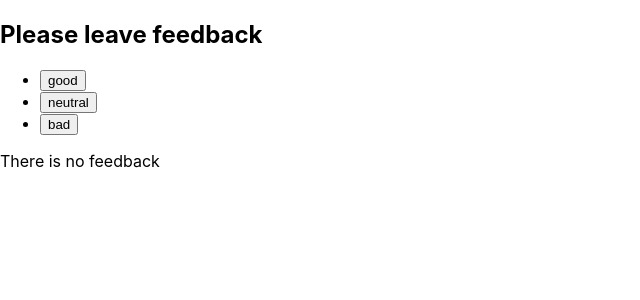
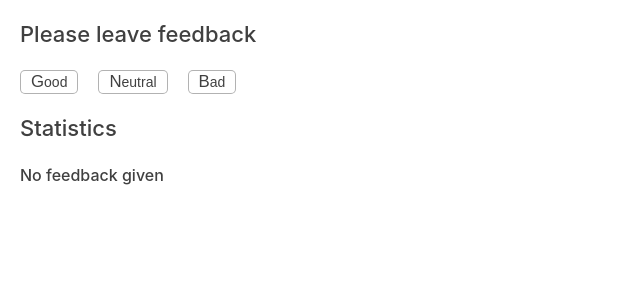
Before and after one commit to kurshatsov-andrii/goit-react-hw-02-feedback, a React (Create React App) app: page / in a window 1280 px wide. Shown: the top 300 px of the page, without its empty margins (0-640 px from the left). Built offline with nearby package versions, Linux system fonts and the light colour scheme.

Commit message:
Add css styles

```diff
--- a/package.json
+++ b/package.json
@@ -7,6 +7,7 @@
     "@testing-library/jest-dom": "^5.16.3",
     "@testing-library/react": "^12.1.4",
     "@testing-library/user-event": "^13.5.0",
+    "prop-types": "^15.8.1",
     "react": "^18.1.0",
     "react-dom": "^18.1.0",
     "react-scripts": "^5.0.1",
--- a/src/components/App.jsx
+++ b/src/components/App.jsx
@@ -49,9 +49,10 @@ class App extends Component {
             onLeaveFeedback={this.onLeaveFeedback}
           />
         </Section>
+        <Section title="Statistics"></Section>
 
         {total ? (
-          <Section title="Statistics">
+
             <Statistics
               good={good}
               neutral={neutral}
@@ -59,9 +60,9 @@ class App extends Component {
               total={total}
               positivePercentage={positivePercentage}
             />
-          </Section>
+
         ) : (
-          <Notification message="There is no feedback" />
+          <Notification message="No feedback given" />
         )}
       </>
     );
@@ -69,20 +70,3 @@ class App extends Component {
 }
 
 export default App;
-
-// export const App = () => {
-//   return (
-//     <div
-//       style={{
-//         height: '100vh',
-//         display: 'flex',
-//         justifyContent: 'center',
-//         alignItems: 'center',
-//         fontSize: 40,
-//         color: '#010101'
-//       }}
-//     >
-//       React homework template
-//     </div>
-//   );
-// };
--- a/src/components/FeedbackOptions/FeedbackOptions.jsx
+++ b/src/components/FeedbackOptions/FeedbackOptions.jsx
@@ -1,9 +1,12 @@
+import PropTypes from 'prop-types';
+import css from './FeedbackOptions.module.css';
+
 export const FeedbackOptions = ({ options, onLeaveFeedback }) => {
   return (
-    <ul>
+    <ul className={css.feedbackList}>
       {options.map((option, index) => (
         <li key={index}>
-          <button onClick={onLeaveFeedback} name={option}>
+          <button onClick={onLeaveFeedback} name={option} className={css.feedbackButton}>
             {option}
           </button>
         </li>
@@ -11,3 +14,7 @@ export const FeedbackOptions = ({ options, onLeaveFeedback }) => {
     </ul>
   );
 };
+
+FeedbackOptions.propTypes = {
+  options: PropTypes.array.isRequired,
+};
--- /dev/null
+++ b/src/components/FeedbackOptions/FeedbackOptions.module.css
@@ -0,0 +1,28 @@
+.feedbackList{
+    display: flex;
+    gap: 0px;
+    padding-left: 0px;
+}
+
+.feedbackButton{
+    cursor: pointer;
+    font-size: 14px;
+    margin-left: 20px;
+    color: #404040;
+    font-weight: 500;
+    border-radius: 5px;
+    border: solid 1px rgba(0, 0, 0, .3);
+    background-color: #fff;
+    padding-left: 10px;
+    padding-right: 10px;
+}
+
+.feedbackButton::first-letter{
+    font-size: 120%;
+    text-transform: uppercase;
+}
+
+.feedbackButton:hover, .feedbackButton:focus, .feedbackButton:active{
+    color: #fff;
+    background-color: #404040;
+}
--- a/src/components/Notifications/Notification.jsx
+++ b/src/components/Notifications/Notification.jsx
@@ -1,3 +1,11 @@
+import PropTypes from 'prop-types';
+import css from './Notification.module.css';
+
+
 export const Notification = ({ message }) => {
-  return <p>{message}</p>;
+  return <p className={css.natificationMessage}>{message}</p>;
 };
+
+Notification.propTypes = {
+  message: PropTypes.string.isRequired,
+};
--- /dev/null
+++ b/src/components/Notifications/Notification.module.css
@@ -0,0 +1,7 @@
+.natificationMessage{
+    margin-left: 20px;
+    color: #404040;
+    font-size: 16px;
+    font-weight: 500;
+    line-height: 1.5;
+}
--- a/src/components/Section/Section.jsx
+++ b/src/components/Section/Section.jsx
@@ -1,8 +1,15 @@
+import PropTypes from 'prop-types';
+import css from './Section.module.css';
+
 export const Section = ({ title, children }) => {
   return (
     <section>
-      <h2>{title}</h2>
+      <h2 className={css.titleSection}>{title}</h2>
       {children}
     </section>
   );
 };
+
+Section.propTypes = {
+  title: PropTypes.string.isRequired,
+};
--- /dev/null
+++ b/src/components/Section/Section.module.css
@@ -0,0 +1,7 @@
+.titleSection{
+    padding-left: 20px;
+    color: #404040;
+    font-size: 22px;
+    font-weight: 500;
+    line-height: 1.5;
+}
--- a/src/components/Statistics/Statistics.jsx
+++ b/src/components/Statistics/Statistics.jsx
@@ -1,3 +1,6 @@
+import PropTypes from 'prop-types';
+import css from './Statistics.module.css';
+
 export const Statistics = ({
   good,
   neutral,
@@ -6,7 +9,7 @@ export const Statistics = ({
   positivePercentage,
 }) => {
   return (
-    <ul>
+    <ul className={css.statisticList}>
       <li>{`Good: ${good}`}</li>
       <li>{`Neutral: ${neutral}`}</li>
       <li>{`Bad: ${bad}`}</li>
@@ -15,3 +18,12 @@ export const Statistics = ({
     </ul>
   );
 };
+
+
+Statistics.propTypes = {
+  good: PropTypes.number.isRequired,
+  neutral: PropTypes.number.isRequired,
+  bad: PropTypes.number.isRequired,
+  total: PropTypes.number.isRequired,
+  positivePercentage: PropTypes.number.isRequired,
+};
--- /dev/null
+++ b/src/components/Statistics/Statistics.module.css
@@ -0,0 +1,7 @@
+.statisticList{
+    color: #404040;
+    font-size: 16px;
+    font-weight: 500;
+    line-height: 1.5;
+    padding-left: 20px;
+}
--- a/src/index.css
+++ b/src/index.css
@@ -13,3 +13,7 @@ code {
   font-family: source-code-pro, Menlo, Monaco, Consolas, 'Courier New',
     monospace;
 }
+
+ul, ol{
+  list-style: none;
+}
```
Also changed, not shown: 1 other file (tests, documents, lock files or other folders).
